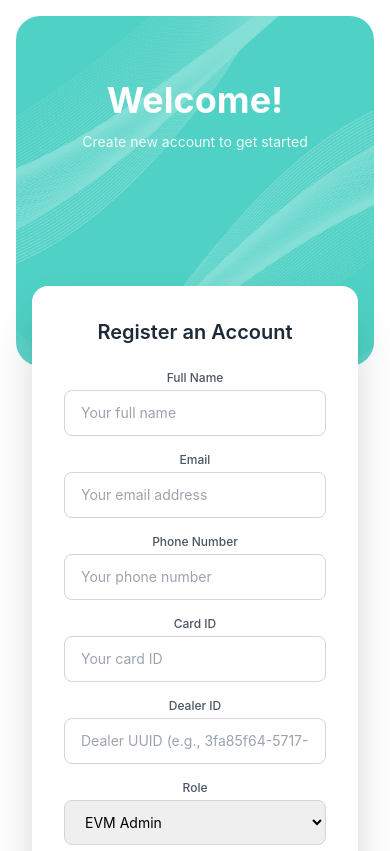
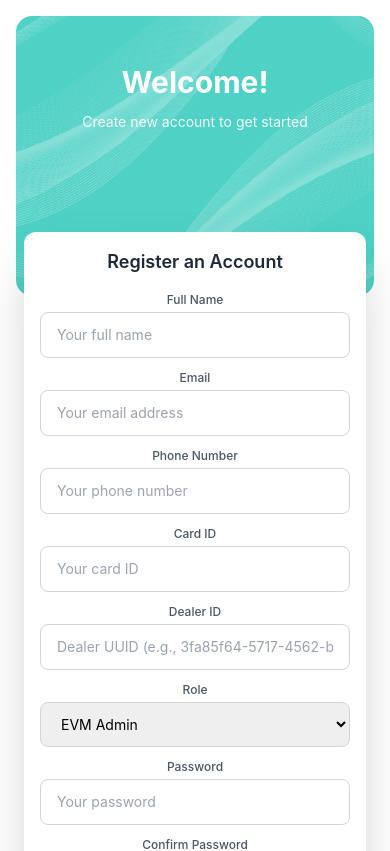
Before and after one commit to Tien-DT/EVMManagement-FE, a React (Create React App) app: page /signup in a window 390 px wide. Shown: the top 851 px of the page. Built offline with nearby package versions, Linux system fonts and the light colour scheme.

Commit message:
Update SignUpForm.jsx

```diff
--- a/src/features/auth/components/SignUpForm.jsx
+++ b/src/features/auth/components/SignUpForm.jsx
@@ -12,15 +12,15 @@ const SignUpForm = () => {
       <div className="relative w-full">
         {/* Hero Section với Background Image */}
         <div
-          className="relative overflow-hidden bg-cover bg-center rounded-3xl"
+          className="relative overflow-hidden bg-cover bg-center rounded-2xl sm:rounded-3xl"
           style={{
             backgroundImage: `url(${signupBg})`,
-            minHeight: "350px",
+            minHeight: "280px",
           }}
         >
           {/* Welcome Text */}
-          <div className="relative z-10 text-center py-16 px-4">
-            <h1 className="text-4xl md:text-5xl font-bold text-white mb-3">
+          <div className="relative z-10 text-center py-12 sm:py-16 px-4">
+            <h1 className="text-3xl sm:text-4xl md:text-5xl font-bold text-white mb-3">
               Welcome!
             </h1>
             <p className="text-white text-opacity-90 text-sm md:text-base max-w-md mx-auto">
@@ -30,9 +30,9 @@ const SignUpForm = () => {
         </div>
 
         {/* Form Card - overlap với hero section */}
-        <div className="relative -mt-20 mx-4 md:mx-auto max-w-md pb-12">
-          <div className="bg-white rounded-2xl shadow-2xl p-8">
-            <h2 className="text-xl font-semibold text-gray-800 text-center mb-6">
+        <div className="relative -mt-16 sm:-mt-20 mx-2 sm:mx-4 md:mx-auto max-w-md pb-8 sm:pb-12">
+          <div className="bg-white rounded-xl sm:rounded-2xl shadow-2xl p-4 sm:p-6 lg:p-8">
+            <h2 className="text-lg sm:text-xl font-semibold text-gray-800 text-center mb-4 sm:mb-6">
               Register an Account
             </h2>
             {/* Error Message */}
@@ -66,7 +66,7 @@ const SignUpForm = () => {
             )}
 
             {/* Sign Up Form */}
-            <form onSubmit={handleSubmit(onSubmit)} className="space-y-4">
+            <form onSubmit={handleSubmit(onSubmit)} className="space-y-3 sm:space-y-4">
               {/* Full Name Field */}
               <div>
                 <label className="block text-xs font-medium text-gray-600 mb-1">
@@ -238,7 +238,7 @@ const SignUpForm = () => {
             </form>
 
             {/* Sign In Link */}
-            <p className="text-center text-sm text-gray-600 mt-6">
+            <p className="text-center text-sm text-gray-600 mt-4 sm:mt-6">
               Already have an account?{" "}
               <Link to="/login" className="text-teal-500 font-semibold hover:text-teal-600">
                 Sign In
```
